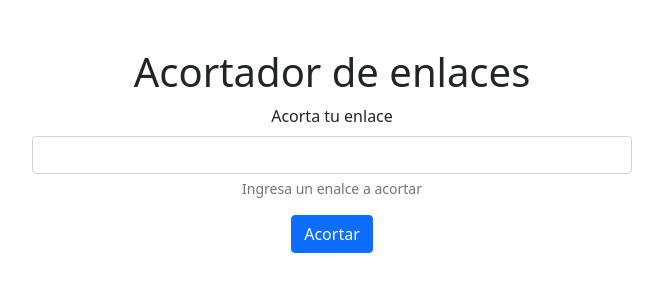
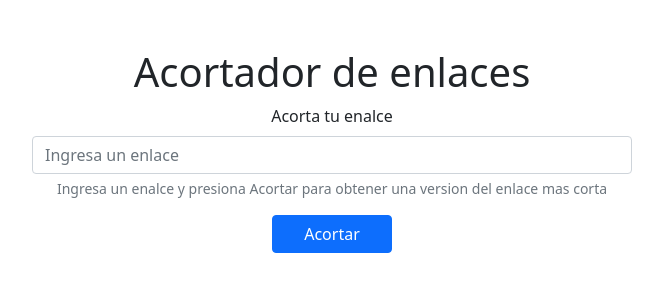
Before and after one commit to Andree-Zzz/PA-P1-Acortador, a Flask app: page / in a window 1280 px wide. Shown: the top 300 px of the page, without its empty margins (308-971 px from the left). Run offline with Flask 2, Linux system fonts and the light colour scheme.

Commit message:
Cambiando label, placeholder del input, margen en x del form y tamaño del boton.

```diff
--- a/templates/index.html
+++ b/templates/index.html
@@ -7,16 +7,16 @@
     <link href="https://cdn.jsdelivr.net/npm/bootstrap@5.0.2/dist/css/bootstrap.min.css" rel="stylesheet" integrity="sha384-EVSTQN3/azprG1Anm3QDgpJLIm9Nao0Yz1ztcQTwFspd3yD65VohhpuuCOmLASjC" crossorigin="anonymous">
     <title>Acortador de enlaces</title>
 </head>
-<body class="mx-5 my-5">
+<body class="my-5">
     <center>
         <h1>Acortador de enlaces</h1>
         <form action="{{ url_for('crearShort') }}" method="POST" class="d-inline-block" style="width: 600px;">
             <div class="mb-3">
-                <label for="exampleInputEmail1" class="form-label">Acorta tu enlace</label>
-                <input type="url" name="url" value="{{url_short}}" class="form-control" id="exampleInputEmail1" aria-describedby="emailHelp">
-                <div id="emailHelp" class="form-text">Ingresa un enalce a acortar</div>
+                <label for="exampleInputEmail1" class="form-label">Acorta tu enalce</label>
+                <input placeholder="Ingresa un enlace" type="url" name="url" value="{{url_short}}" class="form-control" id="exampleInputEmail1" aria-describedby="emailHelp">
+                <div id="emailHelp" class="form-text">Ingresa un enalce y presiona Acortar para obtener una version del enlace mas corta</div>
             </div>
-            <button type="submit" class="btn btn-primary">Acortar</button>
+            <button style="width: 120px;" type="submit" class="btn btn-primary">Acortar</button>
             {% if(url_short) %}
             <div class="my-3 alert alert-primary" role="alert">
                 <a href="{{url_short}}">{{ url_short }}</a>
```
